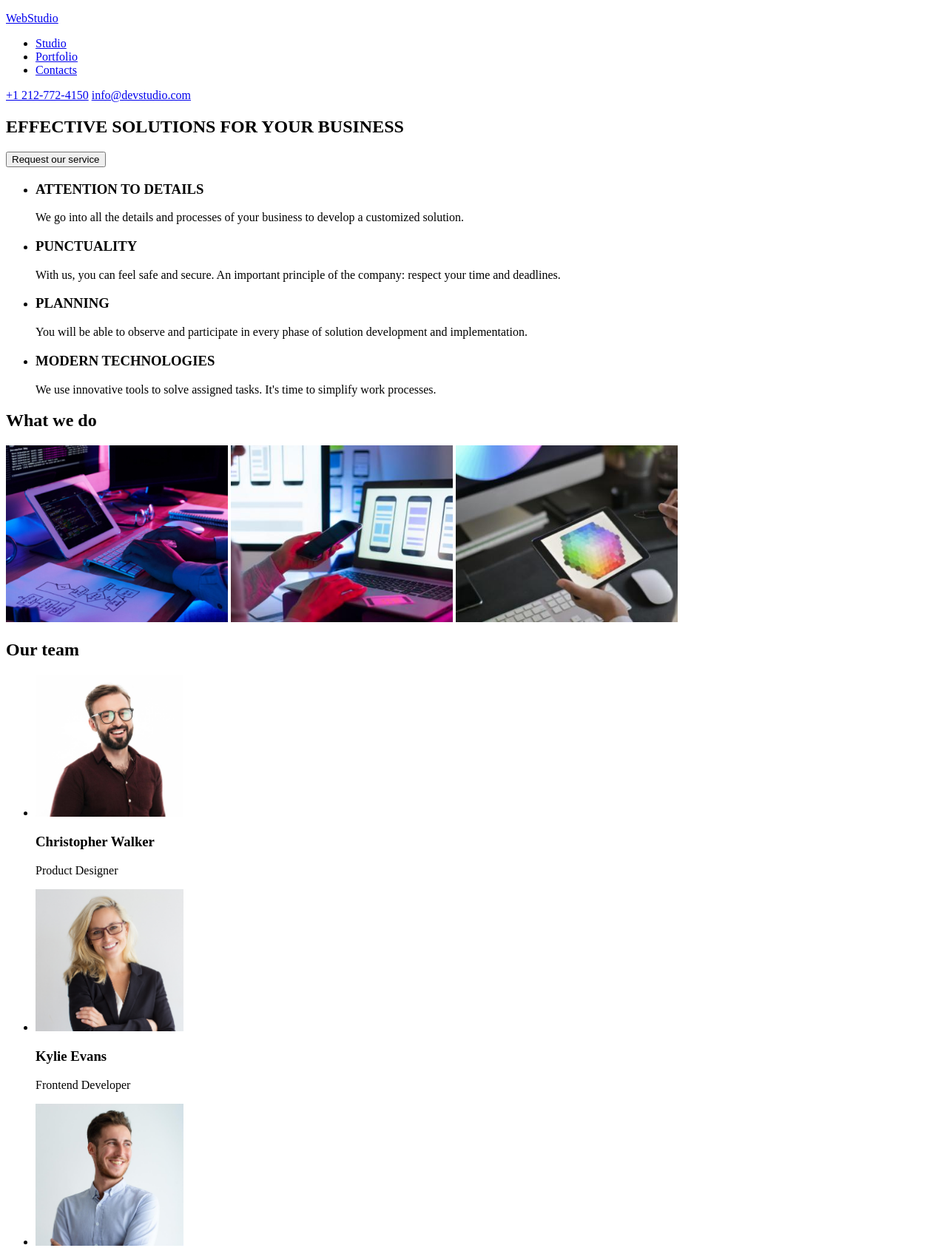
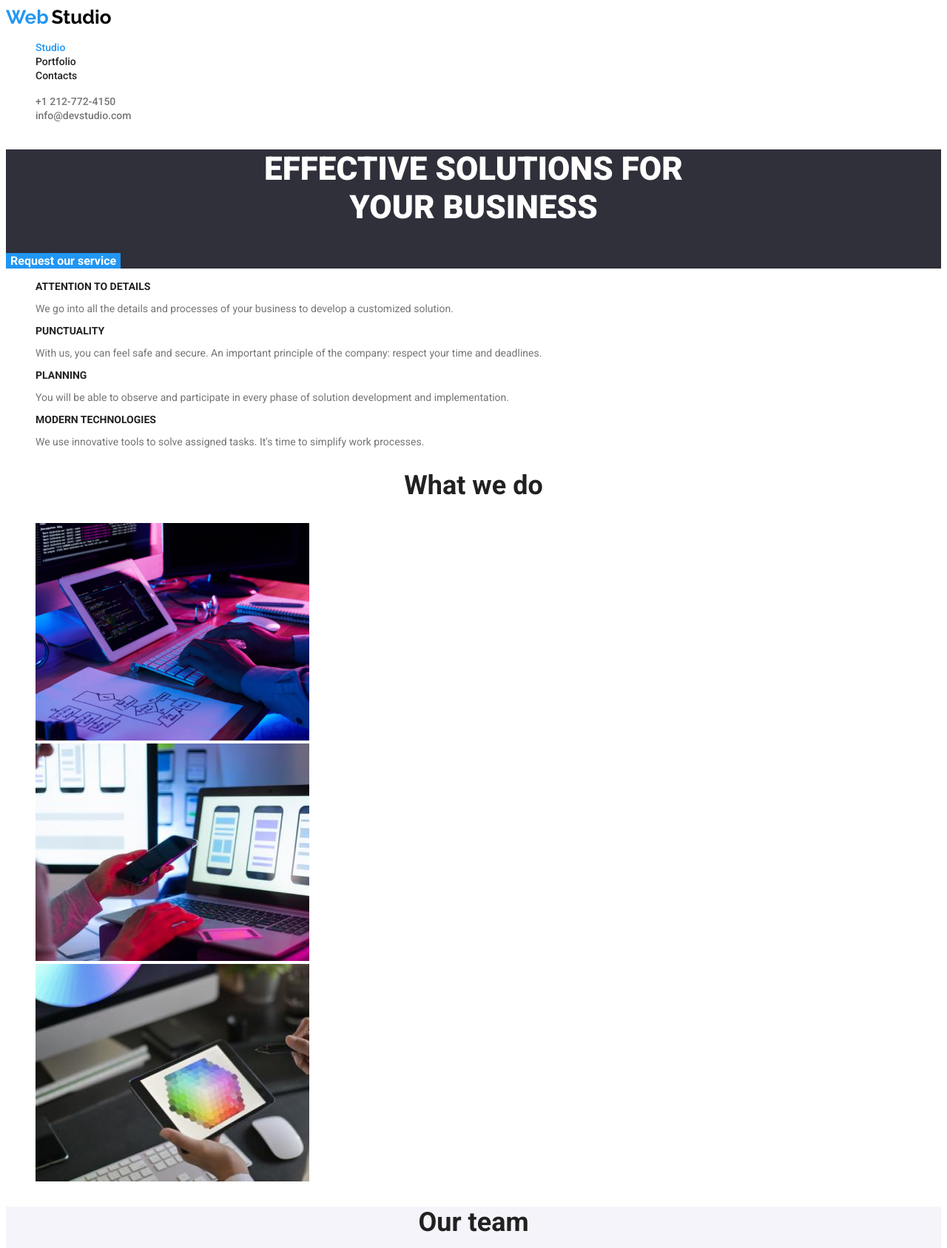
Before and after one commit to DanaStefan/goit-markup-hw-02, a plain HTML site: page index.html in a window 1280 px wide. Shown: the top 1687 px of the page at 74% size. Drawn offline with Linux system fonts and the light colour scheme.

Commit message:
goit-markup-hw-02

```diff
--- /dev/null
+++ b/CSS/style.css
@@ -0,0 +1,190 @@
+:root {
+    --black-color-logo: #000000;
+    --blue-color: #2196F3;
+    --blue-botton-color:#188ce8;
+    --black-color-text: #212121;
+    --grey-color: #757575;
+    --white-color: #ffffff;
+    --top-line-color: #ececec;
+    --head-grey-color: #2F303A;
+    --our-team-background: #F5F4FA;
+    --logo-studio-font-family: "Raleway", sans-serif;
+    --text-font-family: "Roboto", sans-serif;
+}
+
+body {
+    font-family: "Roboto", sans-serif;
+    color: var(--black-color-text);
+}
+.web {
+    font-size: 26px;
+    font-weight: 700;
+    font-family: var(--logo-studio-font-family);
+    color: var(--blue-color);
+
+}
+.studio {
+    font-size: 26px;
+        font-weight: 700;
+        font-family: var(--logo-studio-font-family);
+        color: var(--black-color-logo);
+
+}
+
+.studio-white {
+    font-size: 26px;
+        font-weight: 700;
+        font-family: var(--logo-studio-font-family);
+        color: var(--white-color)
+}
+
+.nav-link {
+    color: inherit;
+    font-size: 14px;
+    font-weight: 500;
+    font-family: inherit;
+    text-decoration: none;
+}
+
+.nav-link a:link,
+.nav-link a:visited {
+    color: inherit;
+}
+.nav-link a:hover {
+    color: var(--blue-color);
+}
+.nav-link a:active {
+    color: red
+}
+
+.contact a:link,
+.global-header .contact a:visited {
+    color: var(--grey-color)
+}
+.contact a:hover {
+    color: var(--blue-color);
+}
+
+.contact a:active {
+    color: red}
+
+.current {
+    color: var(--blue-color);
+}
+
+.contact a {
+    color: var(--grey-color);
+    font-size: 14px;
+    font-weight: 500;
+    font-family: inherit;
+    font-style: normal;
+    text-decoration: none;
+}
+
+.contact p {
+    font-size: 14px;
+    font-family: inherit;
+    font-style: normal;
+    color: var(--white-color);
+}
+
+.grey {
+    background-color: var(--head-grey-color);
+}
+
+.title {
+    font-size: 44px;
+        font-weight: 900;
+        font-family: inherit;
+        color: var(--white-color);
+        text-align: center;
+}
+
+.button {
+    cursor: pointer;
+    font-size: 16px;
+        font-weight: 700;
+        font-family: inherit;
+        color: var(--white-color);
+    background-color: var(--blue-color);
+    border: 0cm;
+}
+
+.button:hover {
+    background-color: var(--white-color);
+    color: var(--blue-color);
+}
+
+.button-two {
+    cursor: pointer;
+        font-size: 16px;
+        font-weight: 500;
+        font-family: inherit;
+        color: var(--black-color-text);
+        background-color: var(--our-team-background);
+        border: 0cm;
+}
+
+.button-two:hover {
+    background-color: var(--blue-botton-color);
+    color: var(--white-color);
+}
+
+.group-one {
+font-size: 14px;
+    font-weight: 700;
+    font-family: inherit;
+    color: inherit;
+}
+
+.description {
+    font-size: 14px;
+        font-family: inherit;
+        color: var(--grey-color)
+}
+
+.title-two {
+font-size: 36px;
+    font-weight: 700;
+    font-family: inherit;
+    color: inherit;
+    text-align: center;
+}
+
+.team {
+    background-color: var(--our-team-background);
+}
+
+.teammate {
+    font-size: 16px;
+        font-weight: 500;
+        font-family: inherit;
+        color: inherit;
+        text-align: center;
+}
+
+.occupation {
+    font-size: 16px;
+        font-family: inherit;
+        color: var(--grey-color);
+        text-align: center;
+}
+
+.title-three {
+    font-size: 18px;
+    font-weight: 700;
+    font-family: inherit;
+    color: inherit;
+    text-align:left;
+}
+
+.subtitle {
+    font-size: 16px;
+    font-family: inherit;
+    color: var(--grey-color);
+    text-align: left;
+}
+
+ul {
+    list-style-type: none;
+}
--- a/index.html
+++ b/index.html
@@ -4,57 +4,75 @@
     <meta charset="UTF-8" />
     <meta name="viewport" content="width=device-width, initial-scale=1.0" />
     <title>Studio</title>
+    <link rel="preconnect" href="https://fonts.googleapis.com" />
+    <link rel="preconnect" href="https://fonts.gstatic.com" crossorigin />
+    <link
+      href="https://fonts.googleapis.com/css2?family=Oleo+Script&family=Raleway:wght@700&family=Roboto:wght@400;500;700;900&display=swap"
+      rel="stylesheet"
+    />
+    <link rel="stylesheet" href="CSS/style.css" />
   </head>
   <body>
-    <header>
-      <a href="./index.html">
-        <p>WebStudio</p>
-      </a>
+    <header class="global-header">
+      <span class="web">Web</span>
+      <span class="studio">Studio</span>
 
       <nav>
         <ul>
-          <li><a href="#">Studio</a></li>
-          <li><a href="#">Portfolio</a></li>
-          <li><a href="#">Contacts</a></li>
+          <li><a href="index.html" class="nav-link current">Studio</a></li>
+          <li><a href="portfolio.html" class="nav-link">Portfolio</a></li>
+          <li><a href="#" class="nav-link">Contacts</a></li>
         </ul>
       </nav>
 
-      <a href="tel:+1212-772-4150">+1 212-772-4150</a>
-      <a href="mailto:info@devstudio.com">info@devstudio.com</a>
+      <nav class="contact">
+        <ul>
+          <li>
+            <a href="tel:+1212-772-4150">+1 212-772-4150</a>
+          </li>
+          <li>
+            <a href="mailto:info@devstudio.com">info@devstudio.com</a>
+          </li>
+        </ul>
+      </nav>
     </header>
 
     <main>
-      <section>
-        <h1>EFFECTIVE SOLUTIONS FOR YOUR BUSINESS</h1>
-        <button type="button">Request our service</button>
+      <section class="grey">
+        <h1 class="title">
+          <span>EFFECTIVE SOLUTIONS FOR</span>
+          <br />
+          <span>YOUR BUSINESS</span>
+        </h1>
+        <button class="button" type="button">Request our service</button>
       </section>
 
       <section>
         <ul>
           <li>
-            <h3>ATTENTION TO DETAILS</h3>
-            <p>
+            <h3 class="group-one">ATTENTION TO DETAILS</h3>
+            <p class="description">
               We go into all the details and processes of your business to
               develop a customized solution.
             </p>
           </li>
           <li>
-            <h3>PUNCTUALITY</h3>
-            <p>
+            <h3 class="group-one">PUNCTUALITY</h3>
+            <p class="description">
               With us, you can feel safe and secure. An important principle of
               the company: respect your time and deadlines.
             </p>
           </li>
           <li>
-            <h3>PLANNING</h3>
-            <p>
+            <h3 class="group-one">PLANNING</h3>
+            <p class="description">
               You will be able to observe and participate in every phase of
               solution development and implementation.
             </p>
           </li>
           <li>
-            <h3>MODERN TECHNOLOGIES</h3>
-            <p>
+            <h3 class="group-one">MODERN TECHNOLOGIES</h3>
+            <p class="description">
               We use innovative tools to solve assigned tasks. It's time to
               simplify work processes.
             </p>
@@ -63,63 +81,97 @@
       </section>
 
       <section>
-        <h2>What we do</h2>
-        <img src="./images/box-one.jpg" alt="box-one" width="300" />
-        <img src="./images/box-two.jpg" alt="box-two" width="300" />
-        <img src="./images/box-three.jpg" alt="box-three" width="300" />
+        <h2 class="title-two">What we do</h2>
+        <ul>
+          <li>
+            <img
+              src="./images/box-one.jpg"
+              alt="box-one"
+              width="370"
+              height="294"
+            />
+          </li>
+          <li>
+            <img
+              src="./images/box-two.jpg"
+              alt="box-two"
+              width="370"
+              height="294"
+            />
+          </li>
+          <li>
+            <img
+              src="./images/box-three.jpg"
+              alt="box-three"
+              width="370"
+              height="294"
+            />
+          </li>
+        </ul>
       </section>
 
-      <section>
-        <h2>Our team</h2>
+      <section class="team">
+        <h2 class="title-two">Our team</h2>
         <ul>
           <li>
             <img
               src="./images/team-card-one.jpg"
               alt="team-card-one"
-              width="200"
+              width="270"
+              height="260"
             />
-            <h3>Christopher Walker</h3>
-            <p>Product Designer</p>
+            <h3 class="teammate">Christopher Walker</h3>
+            <p class="occupation">Product Designer</p>
           </li>
           <li>
             <img
               src="./images/team-card-two.jpg"
               alt="team-card-two"
-              width="200"
+              width="270"
+              height="260"
             />
-            <h3>Kylie Evans</h3>
-            <p>Frontend Developer</p>
+            <h3 class="teammate">Kylie Evans</h3>
+            <p class="occupation">Frontend Developer</p>
           </li>
           <li>
             <img
               src="./images/team-card-three.jpg"
               alt="team-card-three"
-              width="200"
+              width="270"
+              height="260"
             />
-            <h3>Ryan Harris</h3>
-            <p>Marketing</p>
+            <h3 class="teammate">Ryan Harris</h3>
+            <p class="occupation">Marketing</p>
           </li>
           <li>
             <img
               src="./images/team-card-four.jpg"
               alt="team-card-four"
-              width="200"
+              width="270"
+              height="260"
             />
-            <h3>Tyler Moore</h3>
-            <p>UI Designer</p>
+            <h3 class="teammate">Tyler Moore</h3>
+            <p class="occupation">UI Designer</p>
           </li>
         </ul>
       </section>
     </main>
 
-    <footer>
-      <a href="./index.html">
-        <p>WebStudio</p>
-      </a>
-      <address>
-        <p>695 Park Ave, NY 10065, USA</p>
-        <p><a href="tel:+1212-772-4150">+1 212-772-4150</a></p>
-        <p><a href="mailto:info@devstudio.com">info@devstudio.com</a></p>
+    <footer class="grey">
+      <span class="web">Web</span>
+      <span class="studio-white">Studio</span>
+      <address class="contact">
+        <ul>
+          <li>
+            <p>Park Ave, NY 10065, USA</p>
+          </li>
+          <li>
+            <a href="tel:+1212-772-4150">+1 212-772-4150</a>
+          </li>
+          <li>
+            <a href="mailto:info@devstudio.com">info@devstudio.com</a>
+          </li>
+        </ul>
       </address>
     </footer>
   </body>
```
Also changed, not shown: portfolio.html (added, +174 -0 lines), images/growing-business.jpg (added), images/inspiration.jpg (added), images/limited-edition.jpg (added), images/poster-new-orlean.jpg (added), images/project-boxes.jpg (added), images/project-lab.jpg (added), images/project-prime.jpg (added), images/seafood.jpg (added), images/tehnoduck.jpg (added).
